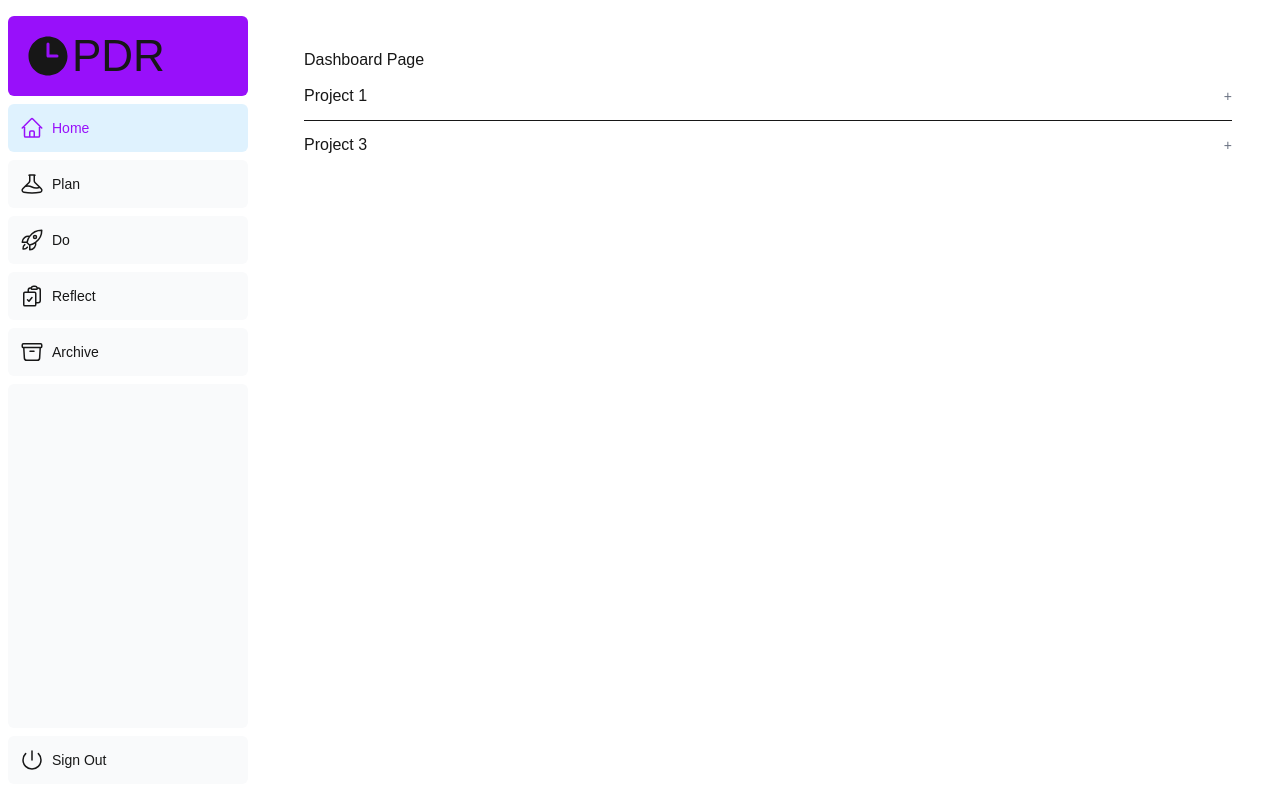
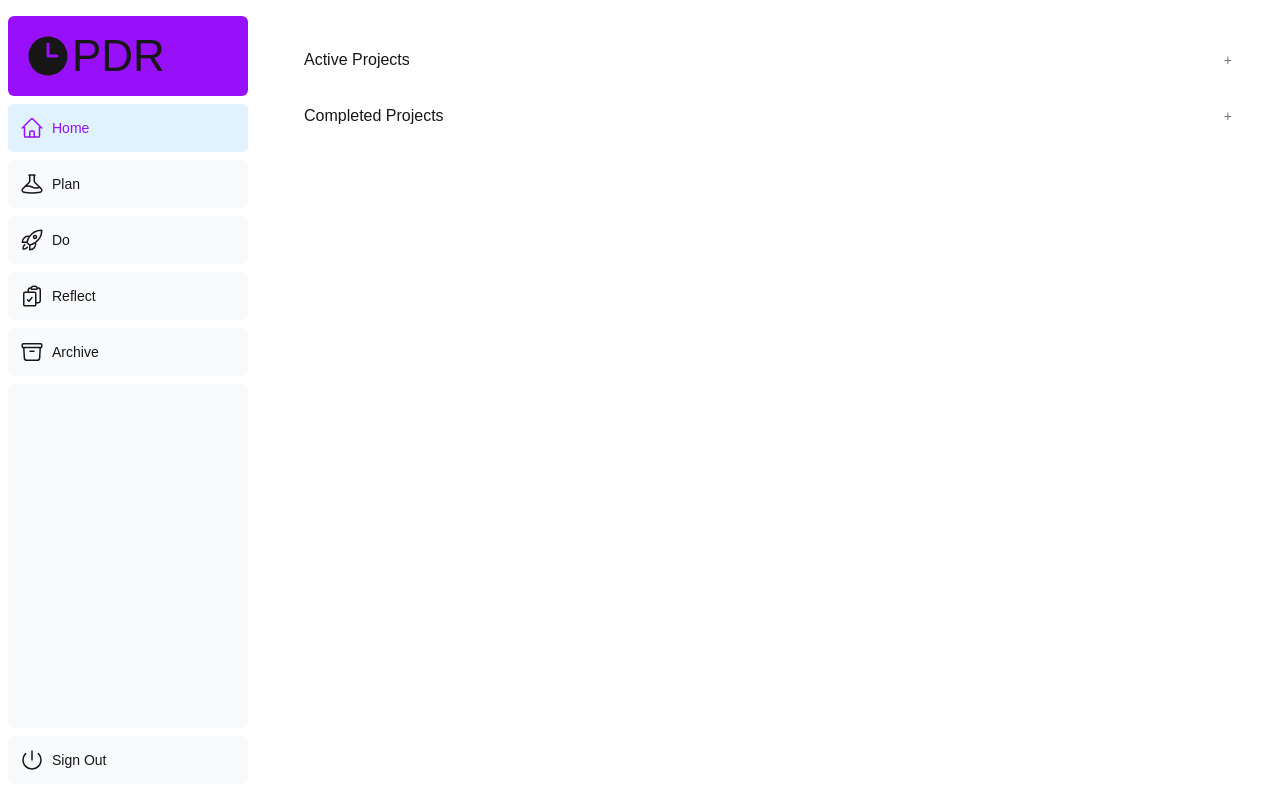
Before and after one commit to Ryan-S-M/plan-do-reflect, a Next.js app: page /dashboard in a window 1280 px wide. Built offline with nearby package versions, Linux system fonts and the light colour scheme; a web font is replaced by a local one.

Commit message:
changed dashboard appearance to be more flexible

```diff
--- a/src/app/dashboard/page.tsx
+++ b/src/app/dashboard/page.tsx
@@ -1,5 +1,5 @@
 import { getProjects, getTasks } from "@/app/lib/data";
-import ProjectsList from "@/app/ui/dashboard/ProjectsList";
+import ProjectSection from "@/app/ui/dashboard/ProjectSection";
 export default async function Page() {
     const [projects, tasks] = await Promise.all([getProjects(), getTasks()]);
 
@@ -8,8 +8,13 @@ export default async function Page() {
 
     return (
         <div>
-            <p>Dashboard Page</p>
-            <ProjectsList projects={active_projects} tasks={tasks} />
+            <div className="mb-[32px]">
+                <ProjectSection heading="Active Projects" projects={active_projects} tasks={tasks} />
+            </div>
+
+            <div className="mb-[32px]">
+                <ProjectSection heading="Completed Projects" projects={completed_projects} tasks={tasks} />
+            </div>
         </div>
     );
 }
--- /dev/null
+++ b/src/app/ui/dashboard/ProjectSection.tsx
@@ -0,0 +1,20 @@
+"use client";
+
+import { Project, Task } from "@/app/lib/definitions";
+import {useState} from "react";
+import ProjectsList from "./ProjectsList";
+
+export default function ProjectSection({ heading, projects, tasks }: { heading: string, projects: Project[]; tasks: Task[] }) {
+    const [showCompleted, setShowCompleted] = useState(false);
+    return (
+        <div>
+            <button className="w-full text-left flex items-center justify-between" onClick={() => setShowCompleted(!showCompleted)}>
+                <span>{heading}</span>
+                <span className="text-sm text-gray-500">{showCompleted ? "-" : "+"}</span>
+            </button>
+            <div className="">
+                {showCompleted && <ProjectsList projects={projects} tasks={tasks} />}
+            </div>
+        </div>
+    );
+}
--- a/src/app/ui/dashboard/ProjectsList.tsx
+++ b/src/app/ui/dashboard/ProjectsList.tsx
@@ -9,7 +9,7 @@ export default function ProjectsList({
   tasks: Task[];
 }) {
   return (
-    <ul className="divide-y">
+    <ul className="divide-y border-b">
       {projects.map((p) => {
         const projectTasks = tasks.filter((t) => t.project_id === p.id);
         return (
```
